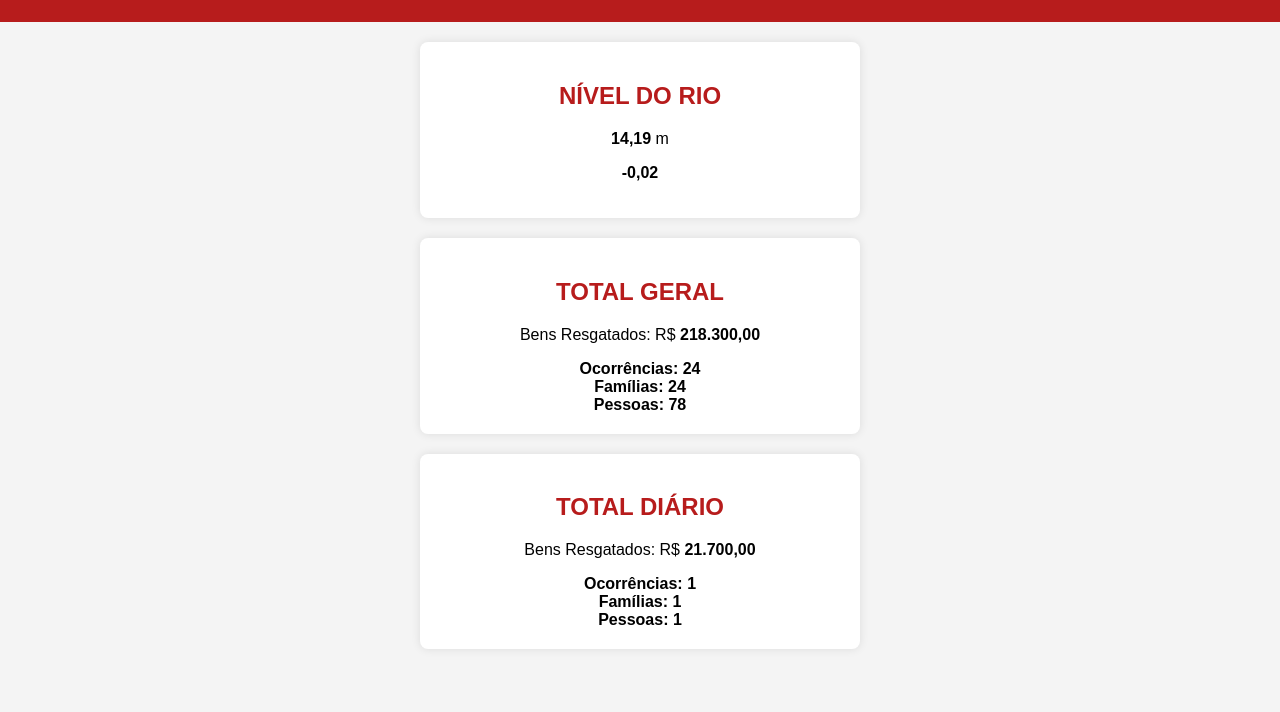
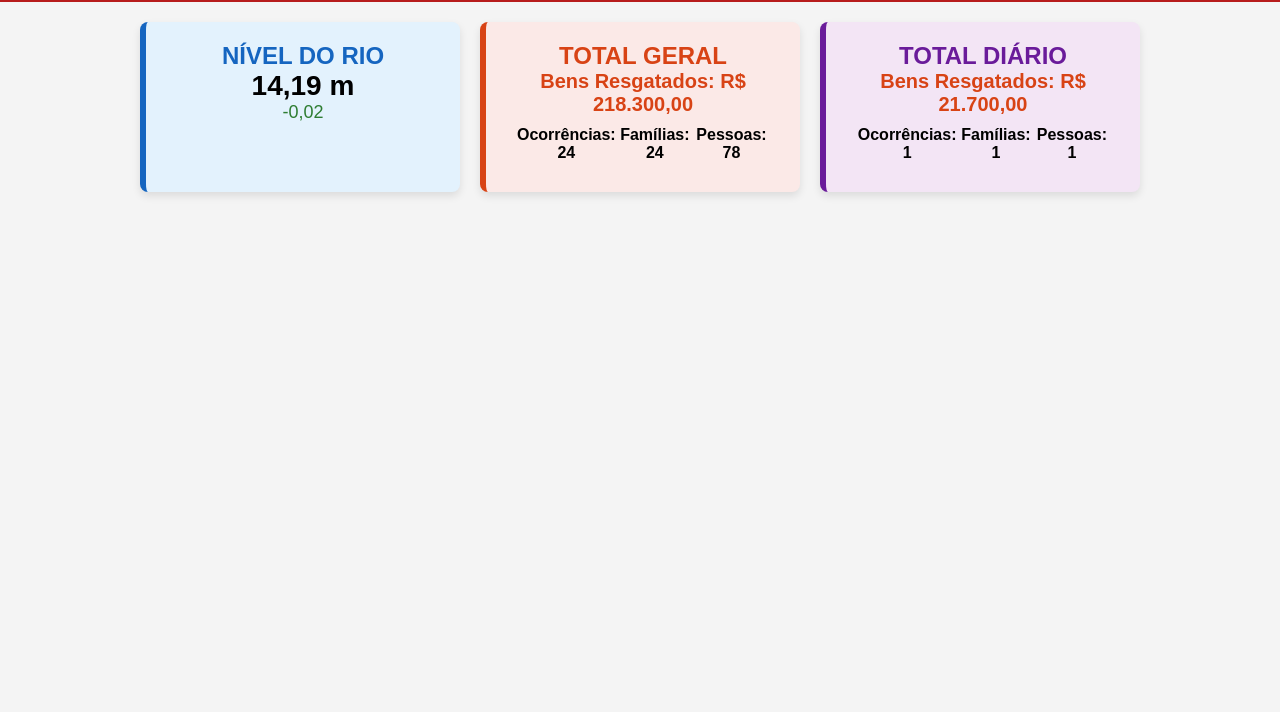
Before and after one commit to andreivale95/Painel, a plain HTML site: page index.html in a window 1280 px wide. Shown: the part 88-800 px from the top of the page. Drawn offline with Linux system fonts and the light colour scheme; no server answers.

Commit message:
Update styles.css

```diff
--- a/styles.css
+++ b/styles.css
@@ -1,30 +1,95 @@
+/* Reset básico */
+* {
+    margin: 0;
+    padding: 0;
+    box-sizing: border-box;
+}
+
 body {
     font-family: Arial, sans-serif;
     background-color: #f4f4f4;
-    margin: 0;
-    padding: 0;
     text-align: center;
 }
 
+/* Cabeçalho */
 header {
     background-color: #b71c1c;
     color: white;
-    padding: 15px;
+    padding: 20px;
+    font-size: 22px;
 }
 
+/* Layout usando Grid */
+.container {
+    display: grid;
+    grid-template-columns: 1fr 1fr 1fr;
+    gap: 20px;
+    max-width: 1000px;
+    margin: 20px auto;
+}
+
+/* Painéis */
 .painel {
     background: white;
-    margin: 20px auto;
     padding: 20px;
     border-radius: 8px;
-    box-shadow: 0 0 10px rgba(0, 0, 0, 0.1);
-    max-width: 400px;
+    box-shadow: 0 4px 8px rgba(0, 0, 0, 0.1);
 }
 
-h2 {
-    color: #b71c1c;
+/* Painel Nível do Rio */
+.painel-nivel {
+    grid-column: span 1;
+    background-color: #e3f2fd;
+    border-left: 6px solid #1565c0;
 }
 
-span {
+.painel-nivel h2 {
+    color: #1565c0;
+}
+
+.grande {
+    font-size: 28px;
     font-weight: bold;
 }
+
+.variacao {
+    font-size: 18px;
+    color: #2e7d32;
+}
+
+/* Painel Total Geral */
+.painel-geral {
+    grid-column: span 1;
+    background-color: #fbe9e7;
+    border-left: 6px solid #d84315;
+}
+
+.painel-geral h2 {
+    color: #d84315;
+}
+
+.destaque {
+    font-size: 20px;
+    font-weight: bold;
+    color: #d84315;
+}
+
+/* Painel Total Diário */
+.painel-diario {
+    grid-column: span 1;
+    background-color: #f3e5f5;
+    border-left: 6px solid #6a1b9a;
+}
+
+.painel-diario h2 {
+    color: #6a1b9a;
+}
+
+/* Estilos das informações */
+.info-box {
+    display: flex;
+    justify-content: space-around;
+    padding: 10px;
+    font-size: 16px;
+    font-weight: bold;
+}
```
